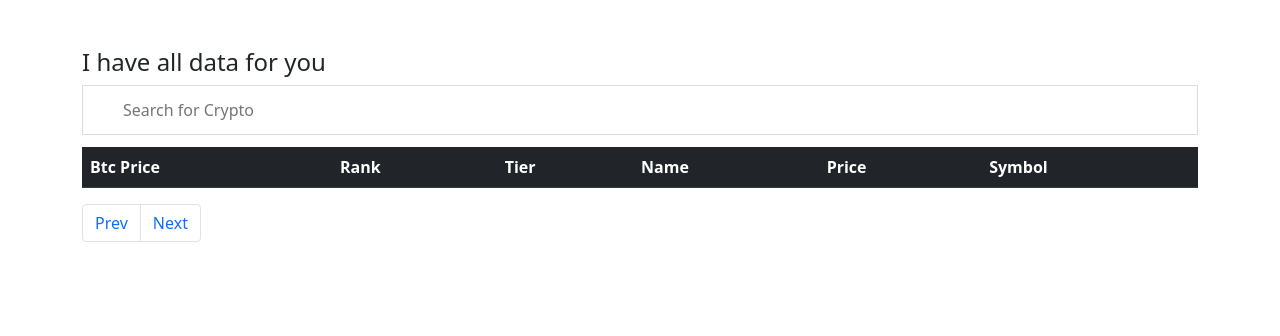
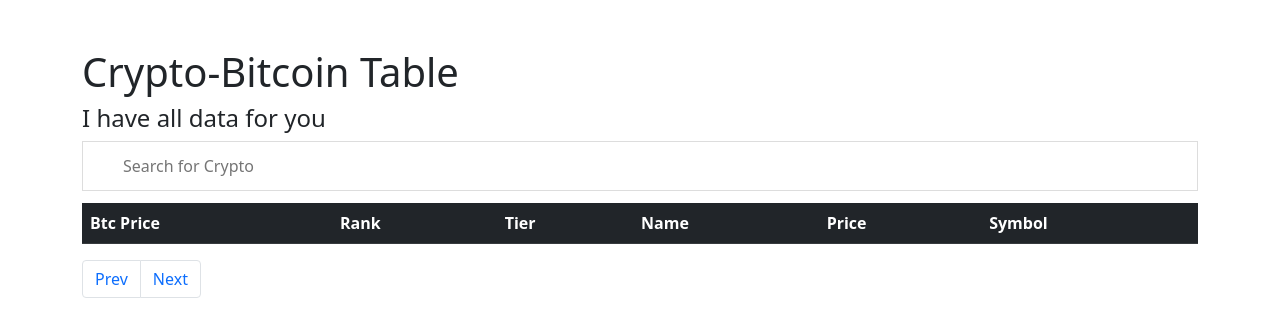
Before and after one commit to S9ty9mKum9r/search-bar-in-pagination, a plain HTML site: page index.html in a window 1280 px wide. Drawn offline with nearby package versions, Linux system fonts and the light colour scheme; no server answers.

Commit message:
first commit

```diff
--- a/index.html
+++ b/index.html
@@ -14,6 +14,7 @@
 
 <body>
   <div class="container mt-5 mb-5">
+    <h1>Crypto-Bitcoin Table</h1>
     <h4>I have all data for you</h4>
     <table class="table table-dark table-striped" id="listingTable">
       <thead>
```
